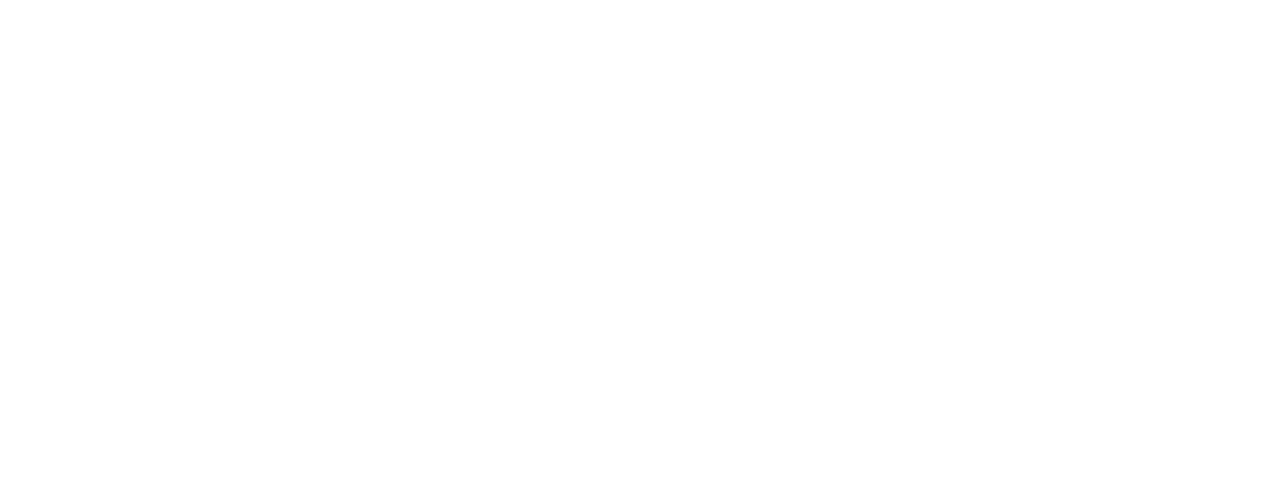
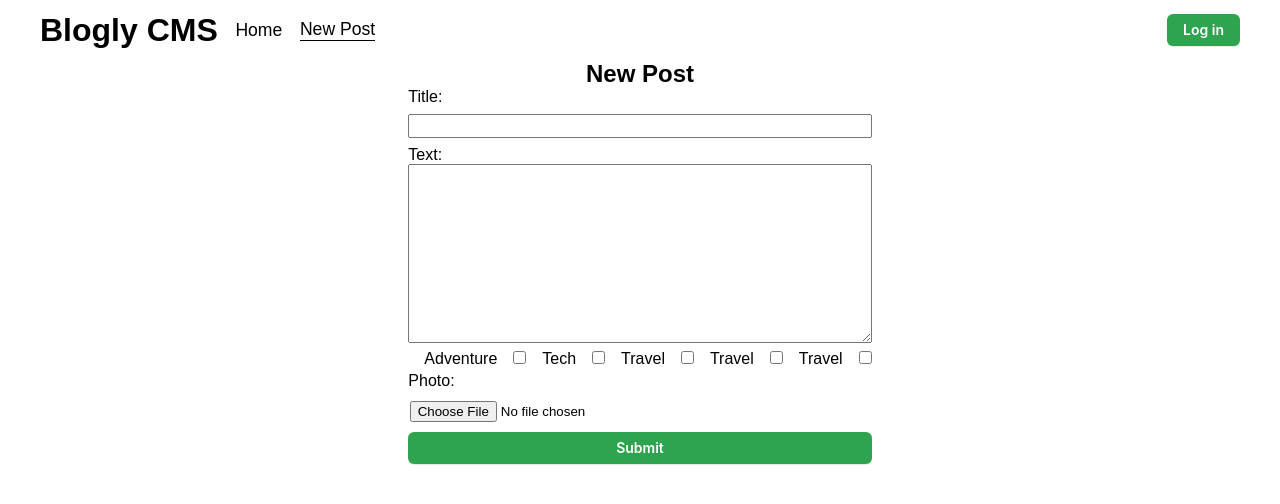
Before and after one commit to Alan1234111/BlogCMS, a React (Vite) app: page /newpost in a window 1280 px wide. Shown: the top 504 px of the page. Built offline with nearby package versions, Linux system fonts and the light colour scheme.

Commit message:
Create Latout

```diff
--- a/package.json
+++ b/package.json
@@ -11,7 +11,9 @@
   },
   "dependencies": {
     "react": "^18.2.0",
-    "react-dom": "^18.2.0"
+    "react-dom": "^18.2.0",
+    "react-router-dom": "^6.18.0",
+    "styled-components": "^6.1.0"
   },
   "devDependencies": {
     "@types/react": "^18.2.15",
--- a/src/App.jsx
+++ b/src/App.jsx
@@ -1,7 +1,21 @@
-import {useState} from "react";
+import {RouterProvider, createBrowserRouter, createRoutesFromElements, Route} from "react-router-dom";
+import Layout from "./components/Layout";
+import Home from "./pages/Home";
+import Login from "./pages/Login";
+import NewPost from "./pages/NewPost";
+
+const router = createBrowserRouter(
+  createRoutesFromElements(
+    <Route path="/" element={<Layout />}>
+      <Route index element={<Home />} />
+      <Route path="/login" element={<Login />} />
+      <Route path="/newpost" element={<NewPost />} />
+    </Route>
+  )
+);
 
 function App() {
-  return <></>;
+  return <RouterProvider router={router} />;
 }
 
 export default App;
--- /dev/null
+++ b/src/components/Header.jsx
@@ -0,0 +1,25 @@
+import {StyledHeader} from "./styles/Header.styled";
+import {Link, NavLink} from "react-router-dom";
+
+export default function Header() {
+  const activeStyles = {
+    borderBottom: "black solid 1px",
+  };
+
+  return (
+    <StyledHeader>
+      <div>
+        <h1>Blogly CMS</h1>
+        <NavLink to="/" style={({isActive}) => (isActive ? activeStyles : null)}>
+          Home
+        </NavLink>
+        <NavLink to="/newpost" style={({isActive}) => (isActive ? activeStyles : null)}>
+          New Post
+        </NavLink>
+      </div>
+      <Link to="/login" className="login">
+        Log in
+      </Link>
+    </StyledHeader>
+  );
+}
--- /dev/null
+++ b/src/components/Layout.jsx
@@ -0,0 +1,13 @@
+import Header from "./Header";
+import GlobalStyles from "./styles/Global";
+import {Outlet} from "react-router-dom";
+
+export default function Layout() {
+  return (
+    <>
+      <GlobalStyles />
+      <Header />
+      <Outlet />
+    </>
+  );
+}
--- /dev/null
+++ b/src/components/styles/Global.js
@@ -0,0 +1,18 @@
+import {createGlobalStyle} from "styled-components";
+
+const GlobalStyles = createGlobalStyle`
+    * {
+        box-sizing: border-box;
+        margin: 0;
+        padding: 0;
+    }
+
+    body {
+        max-width: 1200px;
+        margin: 0 auto;
+        font-family: sans-serif;
+    }
+
+`;
+
+export default GlobalStyles;
--- /dev/null
+++ b/src/components/styles/Header.styled.js
@@ -0,0 +1,61 @@
+import styled from "styled-components";
+
+export const StyledHeader = styled.header`
+  display: flex;
+  align-items: center;
+  justify-content: space-between;
+  height: 60px;
+  font-family: sans-serif;
+
+  div {
+    display: flex;
+    align-items: center;
+  }
+
+  div a {
+    margin-left: 1em;
+    text-decoration: none;
+    font-size: 1.1rem;
+    color: #000;
+  }
+
+  .login {
+    appearance: none;
+    background-color: #2ea44f;
+    border: 1px solid rgba(27, 31, 35, 0.15);
+    border-radius: 6px;
+    box-shadow: rgba(27, 31, 35, 0.1) 0 1px 0;
+    box-sizing: border-box;
+    color: #fff;
+    cursor: pointer;
+    display: inline-block;
+    font-family: -apple-system, system-ui, "Segoe UI", Helvetica, Arial, sans-serif, "Apple Color Emoji", "Segoe UI Emoji";
+    font-size: 14px;
+    font-weight: 600;
+    line-height: 20px;
+    padding: 6px 16px;
+    position: relative;
+    text-align: center;
+    text-decoration: none;
+    user-select: none;
+    -webkit-user-select: none;
+    touch-action: manipulation;
+    vertical-align: middle;
+    white-space: nowrap;
+    border: none;
+  }
+
+  .login:focus:not(:focus-visible):not(.focus-visible) {
+    box-shadow: none;
+    outline: none;
+  }
+
+  .login:hover {
+    background-color: #2c974b;
+  }
+
+  .login:focus {
+    box-shadow: rgba(46, 164, 79, 0.4) 0 0 0 3px;
+    outline: none;
+  }
+`;
--- /dev/null
+++ b/src/components/styles/Login.styled.js
@@ -0,0 +1,51 @@
+import styled from "styled-components";
+
+export const StyledLogin = styled.div`
+  display: flex;
+  flex-direction: column;
+  justify-content: center;
+  align-items: center;
+  margin-top: 4rem;
+
+  form {
+    display: flex;
+    flex-direction: column;
+  }
+
+  form label {
+    margin: 0.6em 0 0;
+  }
+
+  form input {
+    margin: 0.5em 0;
+    padding: 0.2em 0.2em;
+    width: 300px;
+  }
+
+  form button {
+    margin-top: 1em;
+    appearance: none;
+    background-color: #2ea44f;
+    border: 1px solid rgba(27, 31, 35, 0.15);
+    border-radius: 6px;
+    box-shadow: rgba(27, 31, 35, 0.1) 0 1px 0;
+    box-sizing: border-box;
+    color: #fff;
+    cursor: pointer;
+    display: inline-block;
+    font-family: -apple-system, system-ui, "Segoe UI", Helvetica, Arial, sans-serif, "Apple Color Emoji", "Segoe UI Emoji";
+    font-size: 14px;
+    font-weight: 600;
+    line-height: 20px;
+    padding: 6px 16px;
+    position: relative;
+    text-align: center;
+    text-decoration: none;
+    user-select: none;
+    -webkit-user-select: none;
+    touch-action: manipulation;
+    vertical-align: middle;
+    white-space: nowrap;
+    border: none;
+  }
+`;
--- /dev/null
+++ b/src/components/styles/NewPost.styled.js
@@ -0,0 +1,51 @@
+import styled from "styled-components";
+
+export const StyledNewPost = styled.div`
+  display: flex;
+  flex-direction: column;
+  align-items: center;
+
+  form {
+    display: flex;
+    flex-direction: column;
+  }
+
+  form input {
+    margin: 0.5rem 0;
+    padding: 0.2em 0.1em;
+  }
+
+  textarea {
+    padding: 1em;
+  }
+
+  form div label {
+    padding: 1em;
+  }
+
+  button {
+    appearance: none;
+    background-color: #2ea44f;
+    border: 1px solid rgba(27, 31, 35, 0.15);
+    border-radius: 6px;
+    box-shadow: rgba(27, 31, 35, 0.1) 0 1px 0;
+    box-sizing: border-box;
+    color: #fff;
+    cursor: pointer;
+    display: inline-block;
+    font-family: -apple-system, system-ui, "Segoe UI", Helvetica, Arial, sans-serif, "Apple Color Emoji", "Segoe UI Emoji";
+    font-size: 14px;
+    font-weight: 600;
+    line-height: 20px;
+    padding: 6px 16px;
+    position: relative;
+    text-align: center;
+    text-decoration: none;
+    user-select: none;
+    -webkit-user-select: none;
+    touch-action: manipulation;
+    vertical-align: middle;
+    white-space: nowrap;
+    border: none;
+  }
+`;
--- /dev/null
+++ b/src/pages/Home.jsx
@@ -0,0 +1,5 @@
+import React from "react";
+
+export default function Home() {
+  return <div>Home</div>;
+}
--- /dev/null
+++ b/src/pages/Login.jsx
@@ -0,0 +1,18 @@
+import React from "react";
+import {StyledLogin} from "../components/styles/Login.styled";
+import {Form} from "react-router-dom";
+
+export default function Login() {
+  return (
+    <StyledLogin>
+      <h2>Login</h2>
+      <Form>
+        <label htmlFor="username">Username:</label>
+        <input type="text" id="username" />
+        <label htmlFor="password">Password:</label>
+        <input type="password" id="password" />
+        <button>Submit</button>
+      </Form>
+    </StyledLogin>
+  );
+}
--- /dev/null
+++ b/src/pages/NewPost.jsx
@@ -0,0 +1,34 @@
+import {Form} from "react-router-dom";
+import {StyledNewPost} from "../components/styles/NewPost.styled";
+
+export default function NewPost() {
+  return (
+    <StyledNewPost>
+      <h2>New Post</h2>
+      <Form>
+        <label htmlFor="title">Title:</label>
+        <input type="text" id="title" />
+        <label htmlFor="text">Text:</label>
+        <textarea name="" id="text" cols="30" rows="10"></textarea>
+
+        <div>
+          <label htmlFor="1">Adventure</label>
+          <input type="checkbox" name="tag" value="adventure" id="1" />
+          <label htmlFor="2">Tech</label>
+          <input type="checkbox" name="tag" id="2" />
+          <label htmlFor="3">Travel</label>
+          <input type="checkbox" name="tag" id="3" />
+          <label htmlFor="4">Travel</label>
+          <input type="checkbox" name="tag" id="4" />
+          <label htmlFor="5">Travel</label>
+          <input type="checkbox" name="tag" id="5" />
+        </div>
+
+        <label htmlFor="photo">Photo:</label>
+        <input type="file" id="photo" />
+
+        <button type="submit">Submit</button>
+      </Form>
+    </StyledNewPost>
+  );
+}
```
Also changed, not shown: 1 other file (tests, documents, lock files or other folders).
